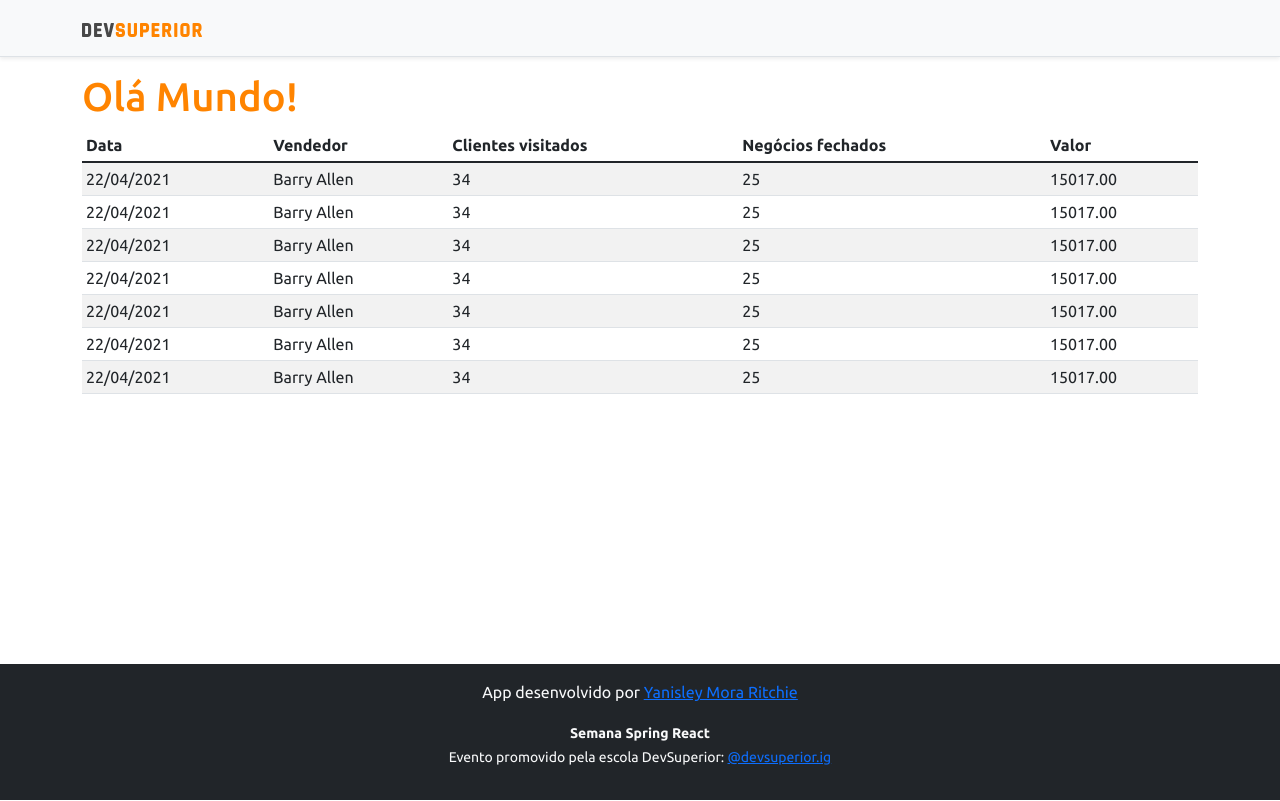
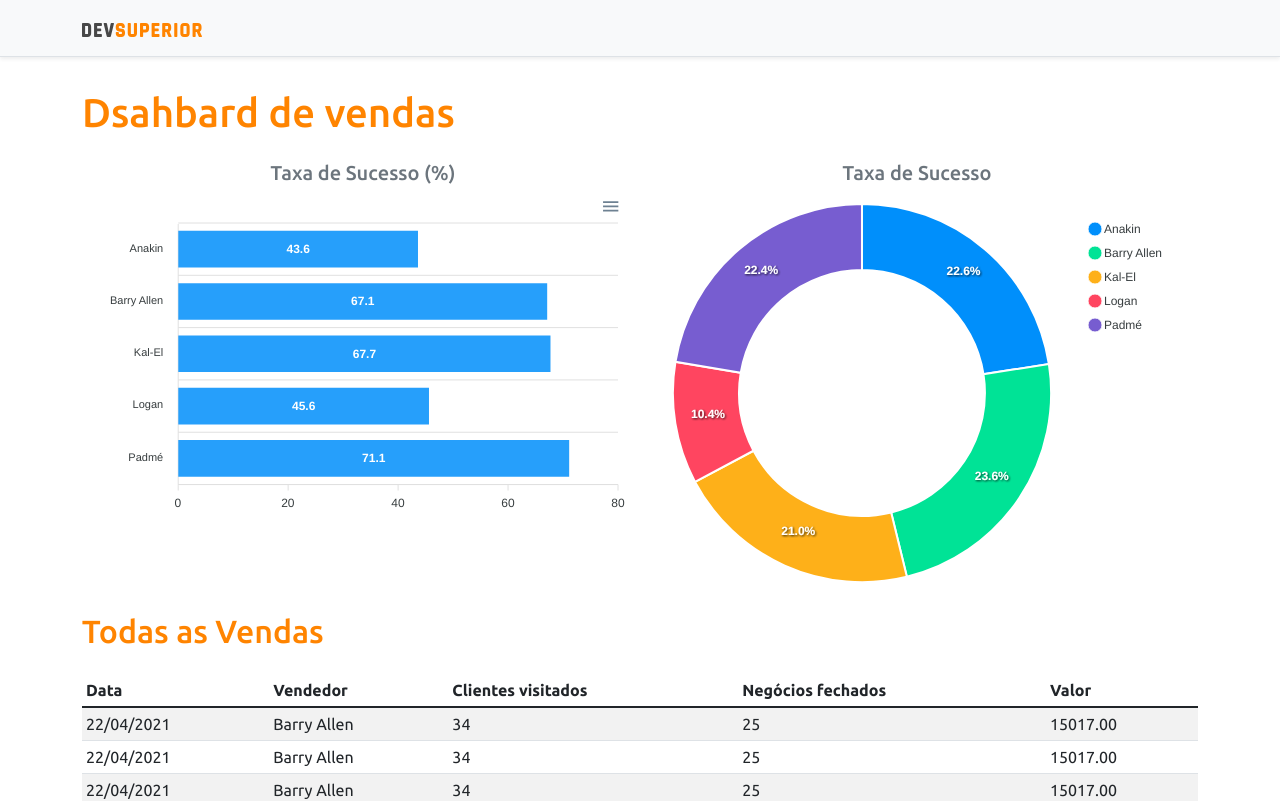
Before and after one commit to ymritchie/projeto-sds5, a React (Create React App) app in the folder frontend/: page / in a window 1280 px wide. Shown: the top 801 px of the page. Built offline with nearby package versions, Linux system fonts and the light colour scheme.

Commit message:
Static charts

```diff
--- a/frontend/package.json
+++ b/frontend/package.json
@@ -11,8 +11,10 @@
     "@types/node": "^12.0.0",
     "@types/react": "^17.0.0",
     "@types/react-dom": "^17.0.0",
+    "apexcharts": "^3.29.0",
     "bootstrap": "^5.1.3",
     "react": "^17.0.2",
+    "react-apexcharts": "^1.3.9",
     "react-dom": "^17.0.2",
     "react-scripts": "4.0.3",
     "typescript": "^4.1.2",
--- a/frontend/src/App.tsx
+++ b/frontend/src/App.tsx
@@ -1,3 +1,5 @@
+import BarChart from "components/BarChart";
+import DonutChart from "components/DonutChart";
 import DataTable from "components/DataTable";
 import Footer from "components/Footer";
 import NavBar from "components/NavBar";
@@ -7,7 +9,20 @@ function App() {
     <>
       <NavBar />
       <div className="container">
-        <h1 className="text-primary">Olá Mundo!</h1>
+        <h1 className="text-primary py-3">Dsahbard de vendas</h1>
+
+        <div className="row px-3">
+          <div className="col-sm-6">
+            <h5 className="text-center text-secondary">Taxa de Sucesso (%)</h5>
+            <BarChart />
+          </div>
+          <div className="col-sm-6">
+            <h5  className="text-center text-secondary">Taxa de Sucesso</h5>
+            <DonutChart />
+          </div>
+        </div>
+
+        <h2 className="text-primary py-3">Todas as Vendas</h2>
         <DataTable />
       </div>
       <Footer />
--- /dev/null
+++ b/frontend/src/components/BarChart/index.tsx
@@ -0,0 +1,44 @@
+import Chart from 'react-apexcharts';
+
+function BarChart() {
+    const options = {
+        plotOptions: {
+            bar: {
+                horizontal: true,
+            }
+        },
+        yaxis: {
+            axisBorder: {
+              show: false
+            }
+        },
+        xaxis: {
+            axisBorder: {
+              show: false
+            }
+        }
+    };
+
+    const mockData = {
+        labels: {
+            categories: ['Anakin', 'Barry Allen', 'Kal-El', 'Logan', 'Padmé']
+        },
+        series: [
+            {
+                name: "% Sucesso",
+                data: [43.6, 67.1, 67.7, 45.6, 71.1]
+            }
+        ]
+    };
+
+    return (
+        <Chart
+            options={{ ...options, xaxis: mockData.labels}}
+            series={mockData.series}
+            type="bar"
+            heigh="240"
+        />
+    );
+}
+
+export default BarChart;
--- /dev/null
+++ b/frontend/src/components/DonutChart/index.tsx
@@ -0,0 +1,26 @@
+import Chart from 'react-apexcharts';
+
+function DonutChart() {
+    const mockData = {
+        series: [477138, 499928, 444867, 220426, 473088],
+        labels: ['Anakin', 'Barry Allen', 'Kal-El', 'Logan', 'Padmé']
+    }
+
+    const options = {
+        legend: {
+            show: true
+        }
+    }
+
+
+    return (
+        <Chart
+        options={{ ...options, labels: mockData.labels}}
+        series={mockData.series}
+        type="donut"
+        heigh="240"
+    />
+    );
+}
+
+export default DonutChart;
```
Also changed, not shown: 1 other file (tests, documents, lock files or other folders).
